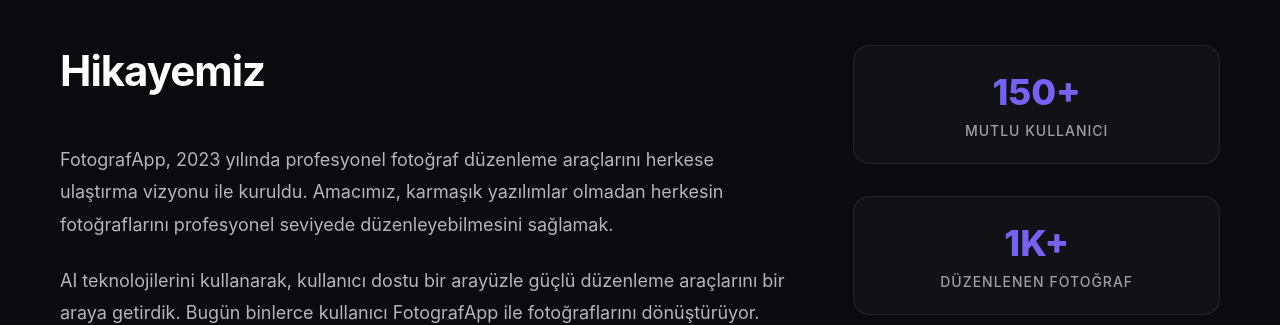
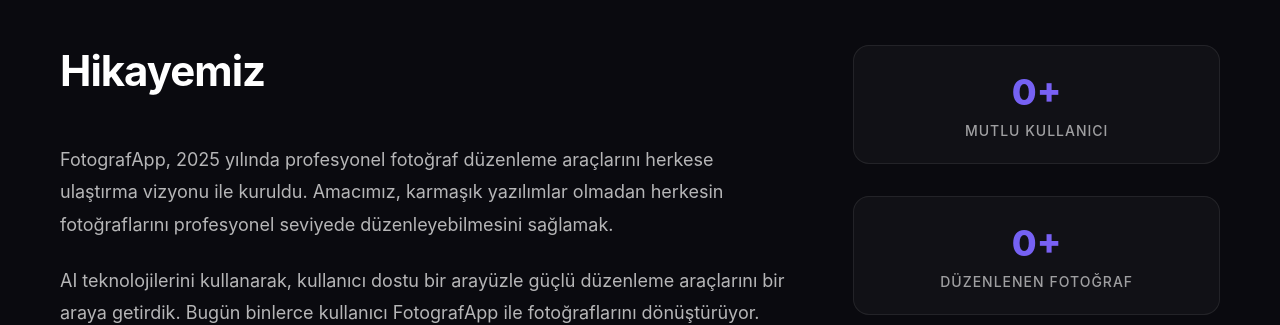
Before and after one commit to mehmetkzlldev/FotografUygulamas-App, a React (Vite) app: page /hakkimizda in a window 1280 px wide. Shown: the part 427-752 px from the top of the page. Built offline with nearby package versions, Linux system fonts and the light colour scheme; no server answers.

Commit message:
Reset stats to 0+ and update year to 2025

```diff
--- a/src/screens/AboutScreen.tsx
+++ b/src/screens/AboutScreen.tsx
@@ -6,8 +6,8 @@
 
 const AboutScreen: React.FC = () => {
   const [stats, setStats] = useState({
-    photosEdited: 1250,
-    activeUsers: 150,
+    photosEdited: 0,
+    activeUsers: 0,
     countries: 50 // Ülke sayısı sabit kalabilir veya farklı bir kaynaktan gelebilir
   });
 
@@ -18,8 +18,8 @@
         const statistics = await getStatistics();
         if (statistics) {
           setStats({
-            photosEdited: Math.max(statistics.photosEdited || 1250, 1250),
-            activeUsers: Math.max(statistics.activeUsers || 150, 150),
+            photosEdited: statistics.photosEdited || 0,
+            activeUsers: statistics.activeUsers || 0,
             countries: 50 // Ülke sayısı
           });
         }
@@ -77,7 +77,7 @@
             <div className="story-text">
               <h2 className="story-title">Hikayemiz</h2>
               <p className="story-paragraph">
-                FotografApp, 2023 yılında profesyonel fotoğraf düzenleme araçlarını herkese ulaştırma vizyonu ile kuruldu.
+                FotografApp, 2025 yılında profesyonel fotoğraf düzenleme araçlarını herkese ulaştırma vizyonu ile kuruldu.
                 Amacımız, karmaşık yazılımlar olmadan herkesin fotoğraflarını profesyonel seviyede düzenleyebilmesini sağlamak.
               </p>
               <p className="story-paragraph">
@@ -88,28 +88,18 @@
             <div className="story-stats">
               <div className="stat-item">
                 <div className="stat-value">
-                  {stats.activeUsers >= 1000
-                    ? `${(stats.activeUsers / 1000).toFixed(1)}K+`
-                    : stats.activeUsers > 0
-                      ? `${stats.activeUsers}+`
-                      : '100+'}
+                  {stats.activeUsers > 0 ? `${stats.activeUsers}+` : '0+'}
                 </div>
                 <div className="stat-label">Mutlu Kullanıcı</div>
               </div>
               <div className="stat-item">
                 <div className="stat-value">
-                  {stats.photosEdited >= 1000000
-                    ? `${(stats.photosEdited / 1000000).toFixed(1)}M+`
-                    : stats.photosEdited >= 1000
-                      ? `${(stats.photosEdited / 1000).toFixed(0)}K+`
-                      : stats.photosEdited > 0
-                        ? `${stats.photosEdited}+`
-                        : '1K+'}
+                  {stats.photosEdited > 0 ? `${stats.photosEdited}+` : '0+'}
                 </div>
                 <div className="stat-label">Düzenlenen Fotoğraf</div>
               </div>
               <div className="stat-item">
-                <div className="stat-value">{stats.countries}+</div>
+                <div className="stat-value">50+</div>
                 <div className="stat-label">Ülke</div>
               </div>
             </div>
--- a/src/utils/mongodb.ts
+++ b/src/utils/mongodb.ts
@@ -28,23 +28,23 @@
  */
 function getLocalStorageStats(): AppStatistics {
   try {
-    // localStorage'dan oku, yoksa başlangıç değerlerini kullan
-    const photosEdited = parseInt(localStorage.getItem(STORAGE_KEYS.PHOTOS_EDITED) || '1250', 10);
+    // localStorage'dan oku, yoksa 0'dan başla
+    const photosEdited = parseInt(localStorage.getItem(STORAGE_KEYS.PHOTOS_EDITED) || '0', 10);
     const filtersCount = parseInt(localStorage.getItem(STORAGE_KEYS.FILTERS_COUNT) || '53', 10);
-    const activeUsers = parseInt(localStorage.getItem(STORAGE_KEYS.ACTIVE_USERS) || '150', 10);
+    const activeUsers = parseInt(localStorage.getItem(STORAGE_KEYS.ACTIVE_USERS) || '0', 10);
 
     return {
-      photosEdited: Math.max(photosEdited, 1250), // Minimum değer
+      photosEdited,
       filtersCount,
-      activeUsers: Math.max(activeUsers, 150), // Minimum değer
+      activeUsers,
       lastUpdated: new Date(),
     };
   } catch (error) {
     // localStorage erişilemezse varsayılan değerler
     return {
-      photosEdited: 1250,
+      photosEdited: 0,
       filtersCount: 53,
-      activeUsers: 150,
+      activeUsers: 0,
       lastUpdated: new Date(),
     };
   }
```
